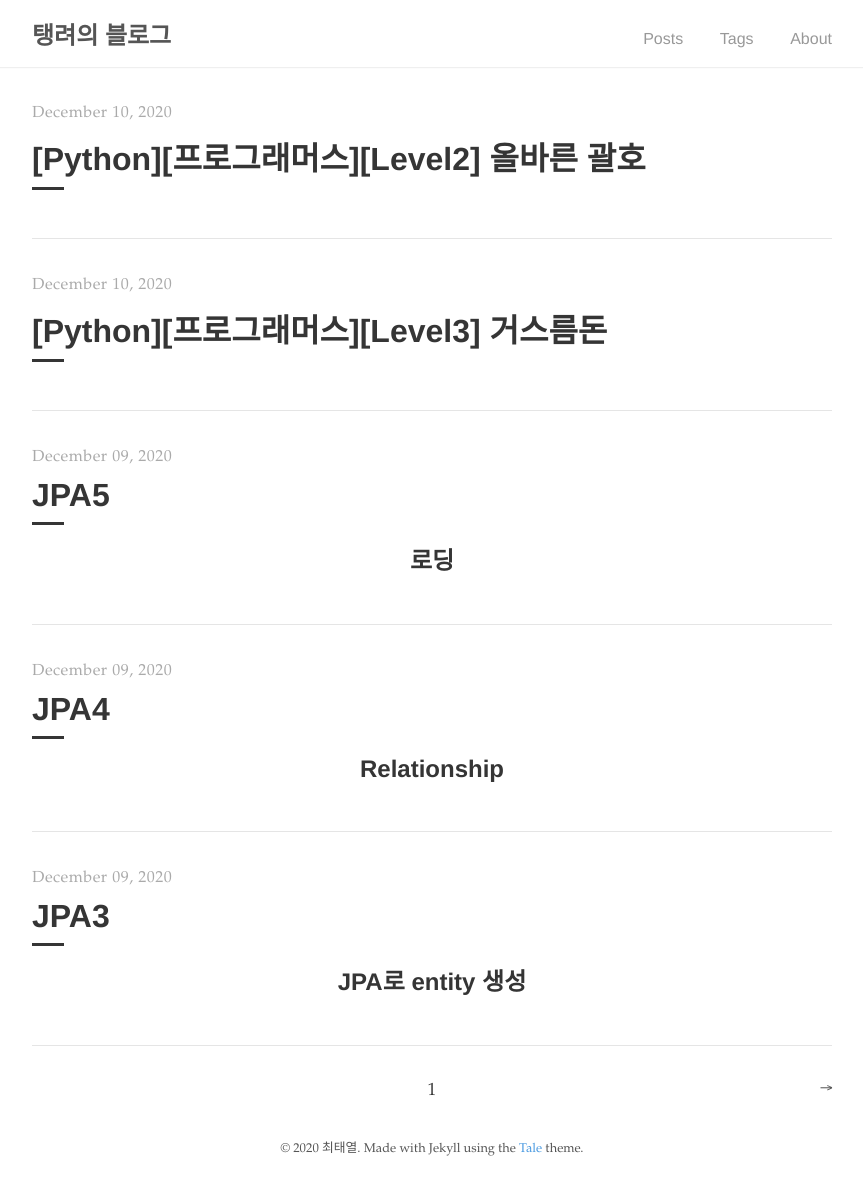
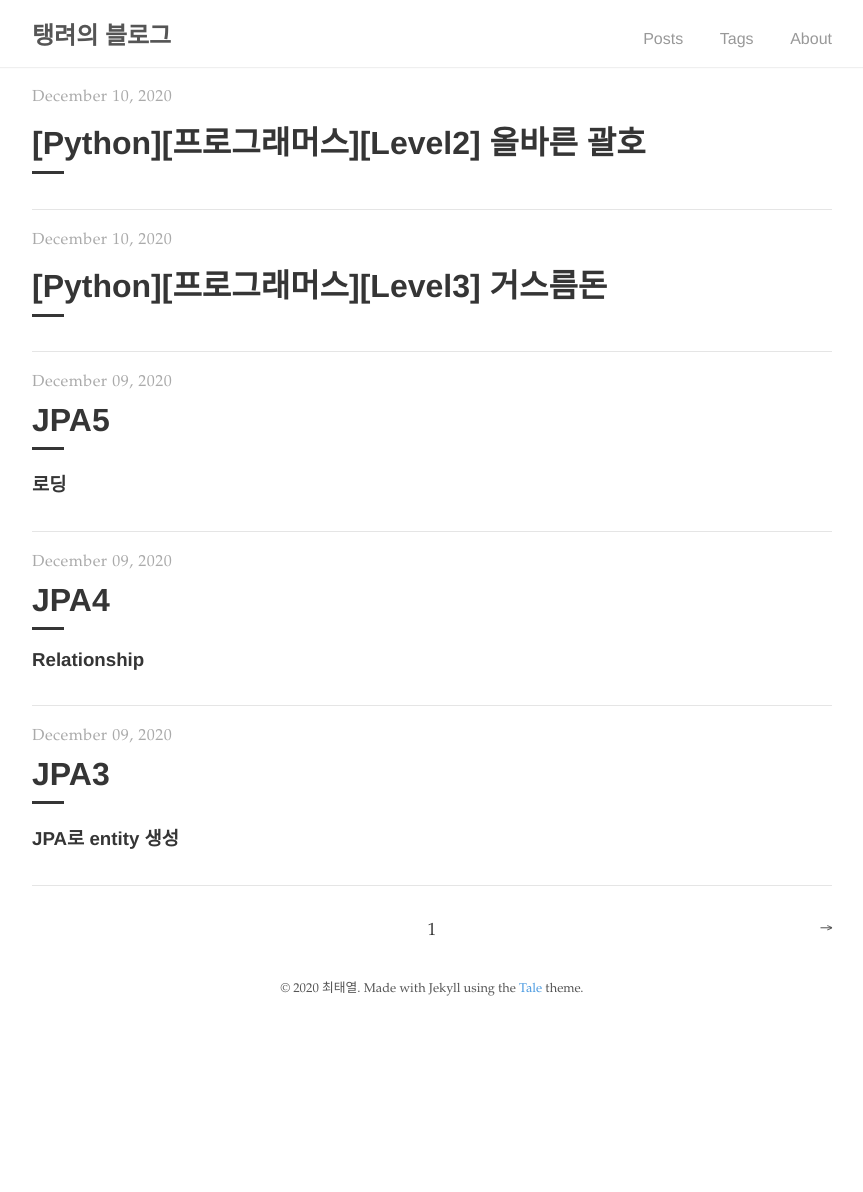
Before and after one commit to Ta-Ye/Ta-Ye.github.io, a Jekyll site: the page built from index.html, in a window 1280 px wide. Shown: the whole page, without its empty margins (208-1071 px from the left). Built offline with Jekyll 4.4.1, drawn with Linux system fonts in a browser that asks for light colours; the list of posts is cut into pages by our own code; after the commit the page ends 1032 px from its top, so only the background shows below that.

Commit message:
change css

```diff
--- a/_layouts/home.html
+++ b/_layouts/home.html
@@ -9,7 +9,7 @@
         <time datetime="{{ post.date }}" class="catalogue-time">{{ post.date | date: "%B %d, %Y" }}</time>
         <h1 class="catalogue-title">{{ post.title }}</h1>
         <div class="catalogue-line"></div>
-        <h3 class="post-subtitle">{{ post.subtitle}}</h3>
+        <h3 class="cataolgue-subtitle">{{ post.subtitle}}</h3>
       </div>
     </a>
   {% endfor %}
--- a/_sass/tale/_catalogue.scss
+++ b/_sass/tale/_catalogue.scss
@@ -3,7 +3,7 @@
     border-bottom: 1px solid $grey-2;
     color: $default-color;
     display: block;
-    padding: 2rem 0;
+    padding: 1rem 0;
 
     &:hover .catalogue-line,
     &:focus .catalogue-line {
@@ -30,6 +30,16 @@
     margin: .5rem 0;
   }
 
+  &-subtitle {
+    color: $default-shade;
+    display: block;
+    font-family: $sans-serif;
+    font-size: 1.5rem;
+    font-weight: 700;
+    margin: .5rem 0;
+    text-align: left;
+  }
+
   &-line {
     @include transition(all .3s ease-out);
     border-top: .2rem solid $default-shade;
--- a/_sass/tale/_tags.scss
+++ b/_sass/tale/_tags.scss
@@ -3,7 +3,7 @@
     &-title {
       color: $default-shade;
       font-family: $sans-serif;
-      font-size: 4rem;
+      font-size: 3rem;
       margin: 1rem 0;
       text-align: center;
     }
```
